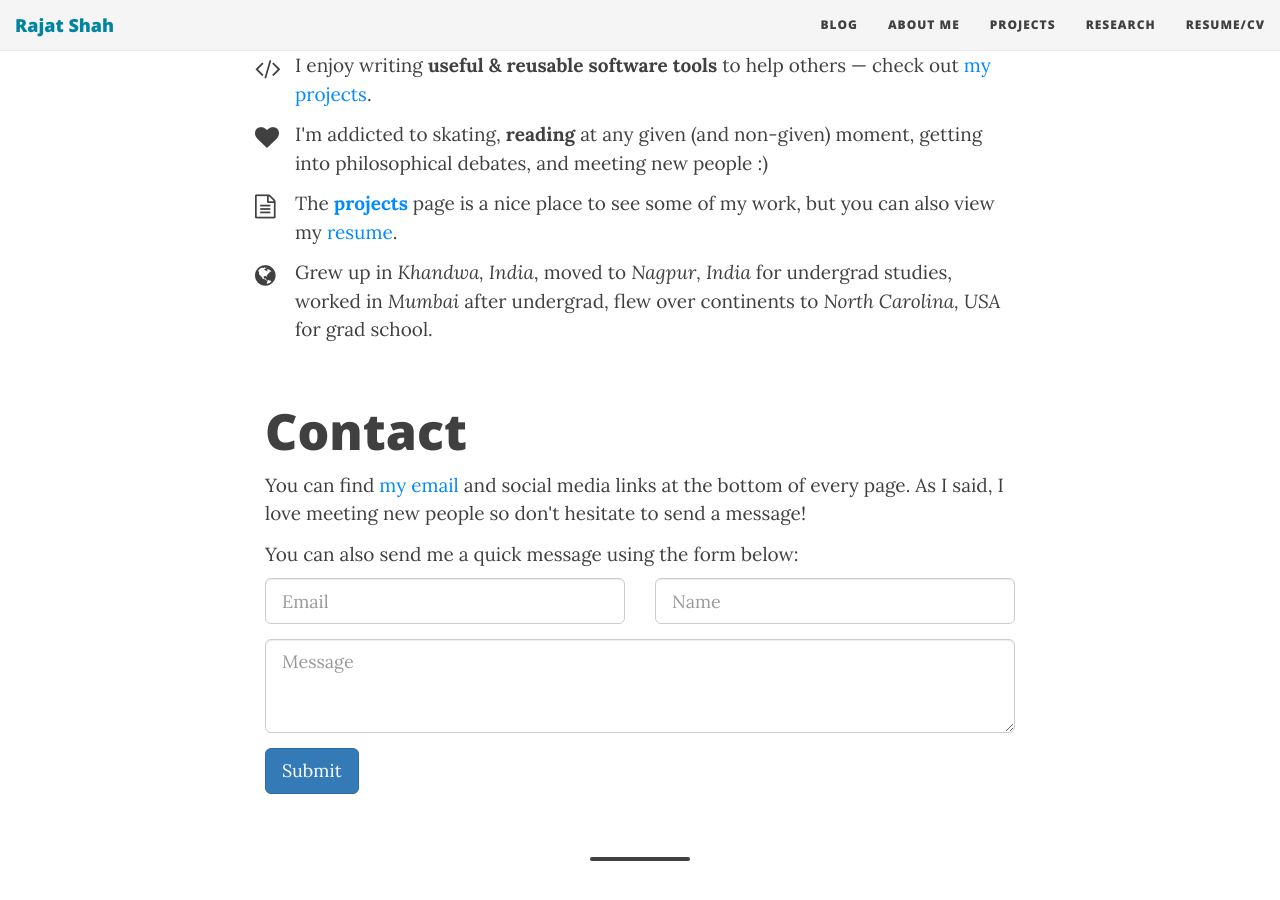
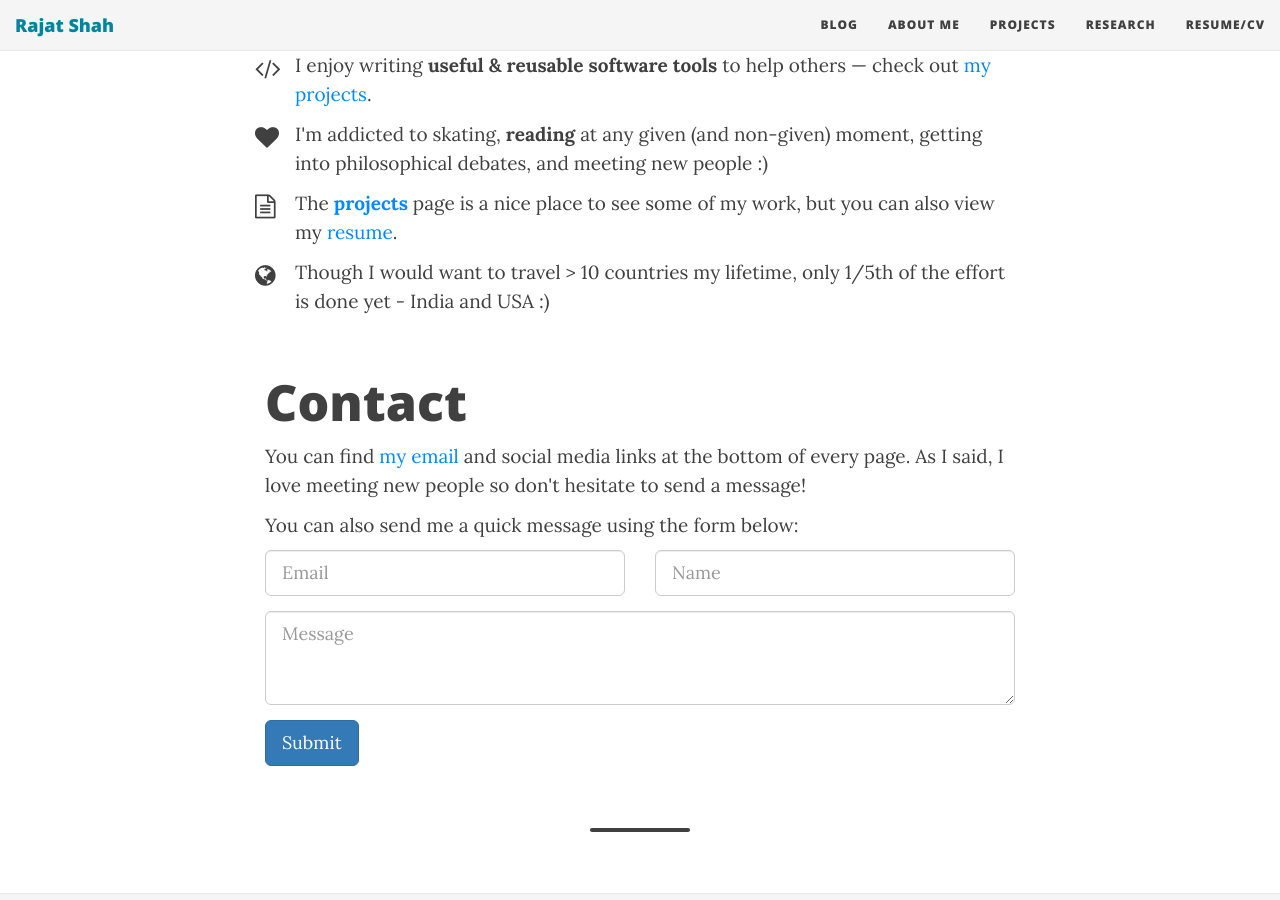
Before and after one commit to shahrajat/shahrajat.github.io, a Jekyll site: the page built from aboutme.html, in a window 1280 px wide and 900 px high, scrolled down 495 px. Built offline with Jekyll 4.4.1, drawn with Linux system fonts in a browser that asks for light colours; nearby versions of some CDN libraries.

Commit message:
Update aboutme.html

```diff
--- a/aboutme.html
+++ b/aboutme.html
@@ -36,7 +36,7 @@
 
 <p class="about-text">
 <span class="fa fa-globe about-icon"></span>
-Grew up in <i>Khandwa, India</i>, moved to <i>Nagpur, India</i> for undergrad studies, worked in <i>Mumbai</i> after undergrad, flew over continents to <i>North Carolina, USA</i> for grad school.
+Though I would want to travel > 10 countries my lifetime, only 1/5th of the effort is done yet - India and USA :)
 </p>
 
 </div>
@@ -67,5 +67,3 @@
 
 <br/><br/>
 <hr class="small" />
-
-</div>
```
